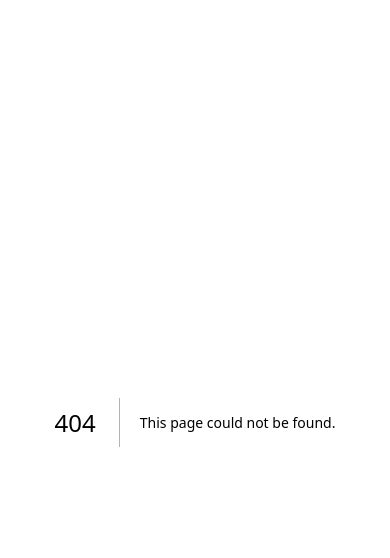
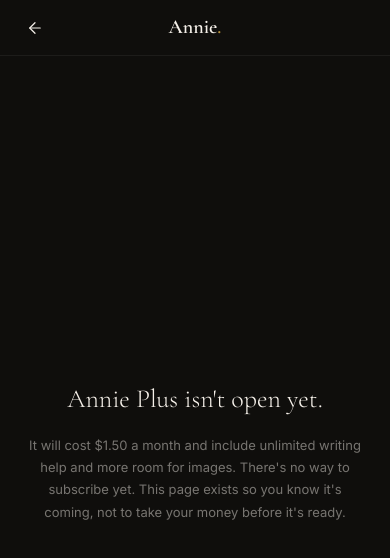
Before and after one commit to scottgagabutera-spec/annie, a Next.js app: page /plus in a window 390 px wide. Before the commit this address had no page. Shown: the top 558 px of the page. Built offline with nearby package versions, Linux system fonts and the light colour scheme.

Commit message:
fix: every mobile menu item now does something real, removed Guides, added honest Plus page

```diff
--- a/app/page.tsx
+++ b/app/page.tsx
@@ -84,6 +84,10 @@ export default function Home() {
     setActiveCategory("individual");
     window.scrollTo({ top: 0, behavior: "smooth" });
   };
+  const handleReadExperiences = () => {
+    setMenuOpen(false);
+    document.getElementById("feed")?.scrollIntoView({ behavior: "smooth" });
+  };
 
   return (
     <>
@@ -105,6 +109,7 @@ export default function Home() {
         onSignOut={handleSignOut}
         onShare={handleShare}
         onToggleTheme={handleToggleTheme}
+        onReadExperiences={handleReadExperiences}
       />
 
       <Nav
@@ -170,7 +175,9 @@ export default function Home() {
             style={{ background: "var(--permanent-gold)", color: "white", border: "none", padding: "14px 30px", borderRadius: "var(--radius-sm)", fontFamily: "'Inter', sans-serif", fontSize: "13px", fontWeight: 600, cursor: "pointer", width: "100%" }}>
             Share an experience
           </button>
-          <button style={{ background: "transparent", color: "rgba(246,241,234,0.7)", border: "1px solid rgba(255,255,255,0.18)", padding: "14px 30px", borderRadius: "var(--radius-sm)", fontFamily: "'Inter', sans-serif", fontSize: "13px", cursor: "pointer", width: "100%" }}>
+          <button
+            onClick={handleReadExperiences}
+            style={{ background: "transparent", color: "rgba(246,241,234,0.7)", border: "1px solid rgba(255,255,255,0.18)", padding: "14px 30px", borderRadius: "var(--radius-sm)", fontFamily: "'Inter', sans-serif", fontSize: "13px", cursor: "pointer", width: "100%" }}>
             Read experiences
           </button>
         </div>
@@ -181,7 +188,7 @@ export default function Home() {
       </header>
 
       {/* FEED */}
-      <main style={{ maxWidth: "800px", margin: "0 auto", padding: "36px 16px" }}>
+      <main id="feed" style={{ maxWidth: "800px", margin: "0 auto", padding: "36px 16px" }}>
         <p style={{ fontFamily: "'Inter', sans-serif", fontSize: "10px", fontWeight: 700, letterSpacing: "2.5px", textTransform: "uppercase", color: "var(--text-muted)", marginBottom: "20px", paddingBottom: "12px", borderBottom: "1px solid var(--border-default)" }}>
           {feedLoading ? "Loading..." : experiences.length === 0 ? "No experiences yet" : `${experiences.length} experience${experiences.length === 1 ? "" : "s"}`}
         </p>
--- /dev/null
+++ b/app/plus/page.tsx
@@ -0,0 +1,34 @@
+"use client";
+// app/plus/page.tsx
+// The price is already shown publicly on the homepage, so this page has to
+// be straight about there being no way to actually subscribe yet.
+
+import Link from "next/link";
+
+export default function PlusPage() {
+  return (
+    <div style={{ minHeight: "100vh", background: "var(--permanent-ink)" }}>
+
+      <div style={{ position: "sticky", top: 0, zIndex: 50, display: "flex", alignItems: "center", justifyContent: "space-between", padding: "0 20px", height: "56px", background: "var(--permanent-ink)", borderBottom: "1px solid rgba(255,255,255,0.06)" }}>
+        <Link href="/" aria-label="Back to Annie" style={{ background: "transparent", border: "none", cursor: "pointer", padding: "6px", display: "flex", alignItems: "center" }}>
+          <svg width="18" height="18" viewBox="0 0 24 24" fill="none" stroke="var(--permanent-parchment)" strokeWidth="1.6" strokeLinecap="round" strokeLinejoin="round">
+            <line x1="19" y1="12" x2="5" y2="12"/><polyline points="12 19 5 12 12 5"/>
+          </svg>
+        </Link>
+        <Link href="/" style={{ fontFamily: "'Cormorant Garamond', serif", fontSize: "20px", fontWeight: 600, color: "var(--permanent-parchment)", textDecoration: "none" }}>
+          Annie<span style={{ color: "var(--permanent-gold)" }}>.</span>
+        </Link>
+        <div style={{ width: "30px" }} />
+      </div>
+
+      <div style={{ minHeight: "calc(100vh - 56px)", display: "flex", flexDirection: "column", alignItems: "center", justifyContent: "center", padding: "24px", textAlign: "center" }}>
+        <p style={{ fontFamily: "'Cormorant Garamond', serif", fontSize: "26px", fontWeight: 300, color: "var(--permanent-parchment)", marginBottom: "12px" }}>
+          Annie Plus isn't open yet.
+        </p>
+        <p style={{ fontFamily: "'Inter', sans-serif", fontSize: "13px", color: "rgba(246,241,234,0.45)", maxWidth: "340px" }}>
+          It will cost $1.50 a month and include unlimited writing help and more room for images. There's no way to subscribe yet. This page exists so you know it's coming, not to take your money before it's ready.
+        </p>
+      </div>
+    </div>
+  );
+}
--- a/components/SlideMenu.tsx
+++ b/components/SlideMenu.tsx
@@ -2,6 +2,7 @@
 // components/SlideMenu.tsx
 // Mobile slide-in menu. Receives user + handlers as props — no auth logic inside.
 
+import Link from "next/link";
 import { AnnieUser } from "../lib/auth";
 import Avatar from "./Avatar";
 
@@ -15,16 +16,36 @@ type Props = {
   onSignOut: () => void;
   onShare: () => void;
   onToggleTheme: () => void;
+  onReadExperiences: () => void;
 };
 
 const NAV_LINKS = [
-  { label: "Read experiences", path: "M12 20h9M16.5 3.5a2.121 2.121 0 013 3L7 19l-4 1 1-4L16.5 3.5z" },
-  { label: "My profile",       path: "M20 21v-2a4 4 0 00-4-4H8a4 4 0 00-4 4v2M12 11a4 4 0 100-8 4 4 0 000 8z" },
-  { label: "Guides",           path: "M17 21v-2a4 4 0 00-4-4H5a4 4 0 00-4 4v2M23 21v-2a4 4 0 00-3-3.87M16 3.13a4 4 0 010 7.75" },
-  { label: "Annie Plus",       path: "M12 2l3.09 6.26L22 9.27l-5 4.87 1.18 6.88L12 17.77l-6.18 3.25L7 14.14 2 9.27l6.91-1.01L12 2z" },
+  {
+    label: "Read experiences",
+    type:  "scroll" as const,
+    path:  "M12 20h9M16.5 3.5a2.121 2.121 0 013 3L7 19l-4 1 1-4L16.5 3.5z",
+  },
+  {
+    label: "My profile",
+    type:  "link" as const,
+    href:  "/profile",
+    path:  "M20 21v-2a4 4 0 00-4-4H8a4 4 0 00-4 4v2M12 11a4 4 0 100-8 4 4 0 000 8z",
+  },
+  {
+    label: "Settings",
+    type:  "link" as const,
+    href:  "/settings",
+    path:  "M12 15a3 3 0 100-6 3 3 0 000 6z M19.4 15a1.65 1.65 0 00.33 1.82l.06.06a2 2 0 11-2.83 2.83l-.06-.06a1.65 1.65 0 00-1.82-.33 1.65 1.65 0 00-1 1.51V21a2 2 0 11-4 0v-.09a1.65 1.65 0 00-1-1.51 1.65 1.65 0 00-1.82.33l-.06.06a2 2 0 11-2.83-2.83l.06-.06a1.65 1.65 0 00.33-1.82 1.65 1.65 0 00-1.51-1H3a2 2 0 110-4h.09a1.65 1.65 0 001.51-1 1.65 1.65 0 00-.33-1.82l-.06-.06a2 2 0 112.83-2.83l.06.06a1.65 1.65 0 001.82.33h0a1.65 1.65 0 001-1.51V3a2 2 0 114 0v.09a1.65 1.65 0 001 1.51h0a1.65 1.65 0 001.82-.33l.06-.06a2 2 0 112.83 2.83l-.06.06a1.65 1.65 0 00-.33 1.82v0a1.65 1.65 0 001.51 1H21a2 2 0 110 4h-.09a1.65 1.65 0 00-1.51 1z",
+  },
+  {
+    label: "Annie Plus",
+    type:  "link" as const,
+    href:  "/plus",
+    path:  "M12 2l3.09 6.26L22 9.27l-5 4.87 1.18 6.88L12 17.77l-6.18 3.25L7 14.14 2 9.27l6.91-1.01L12 2z",
+  },
 ];
 
-export default function SlideMenu({ open, user, theme, mounted, onClose, onSignIn, onSignOut, onShare, onToggleTheme }: Props) {
+export default function SlideMenu({ open, user, theme, mounted, onClose, onSignIn, onSignOut, onShare, onToggleTheme, onReadExperiences }: Props) {
   return (
     <div style={{
       position:      "fixed",
@@ -52,16 +73,39 @@ export default function SlideMenu({ open, user, theme, mounted, onClose, onSignI
         </button>
       </div>
 
-      {/* Nav links */}
+      {/* Nav links — every item here actually goes somewhere */}
       <div style={{ padding: "4px 12px" }}>
-        {NAV_LINKS.map((item) => (
-          <div key={item.label} style={{ display: "flex", alignItems: "center", gap: "12px", padding: "11px 8px", cursor: "pointer" }}>
-            <svg width="16" height="16" viewBox="0 0 24 24" fill="none" stroke="rgba(246,241,234,0.5)" strokeWidth="1.6" strokeLinecap="round" strokeLinejoin="round">
-              <path d={item.path}/>
-            </svg>
-            <span style={{ fontFamily: "'Inter', sans-serif", fontSize: "14px", fontWeight: 500, color: "rgba(246,241,234,0.75)" }}>{item.label}</span>
-          </div>
-        ))}
+        {NAV_LINKS.map((item) => {
+          const inner = (
+            <>
+              <svg width="16" height="16" viewBox="0 0 24 24" fill="none" stroke="rgba(246,241,234,0.5)" strokeWidth="1.6" strokeLinecap="round" strokeLinejoin="round">
+                <path d={item.path}/>
+              </svg>
+              <span style={{ fontFamily: "'Inter', sans-serif", fontSize: "14px", fontWeight: 500, color: "rgba(246,241,234,0.75)" }}>{item.label}</span>
+            </>
+          );
+
+          if (item.type === "link") {
+            return (
+              <Link
+                key={item.label}
+                href={item.href}
+                onClick={onClose}
+                style={{ display: "flex", alignItems: "center", gap: "12px", padding: "11px 8px", cursor: "pointer", textDecoration: "none" }}>
+                {inner}
+              </Link>
+            );
+          }
+
+          return (
+            <div
+              key={item.label}
+              onClick={() => { onReadExperiences(); onClose(); }}
+              style={{ display: "flex", alignItems: "center", gap: "12px", padding: "11px 8px", cursor: "pointer" }}>
+              {inner}
+            </div>
+          );
+        })}
       </div>
 
       <div style={{ borderTop: "1px solid rgba(255,255,255,0.08)", margin: "4px 20px" }} />
```
